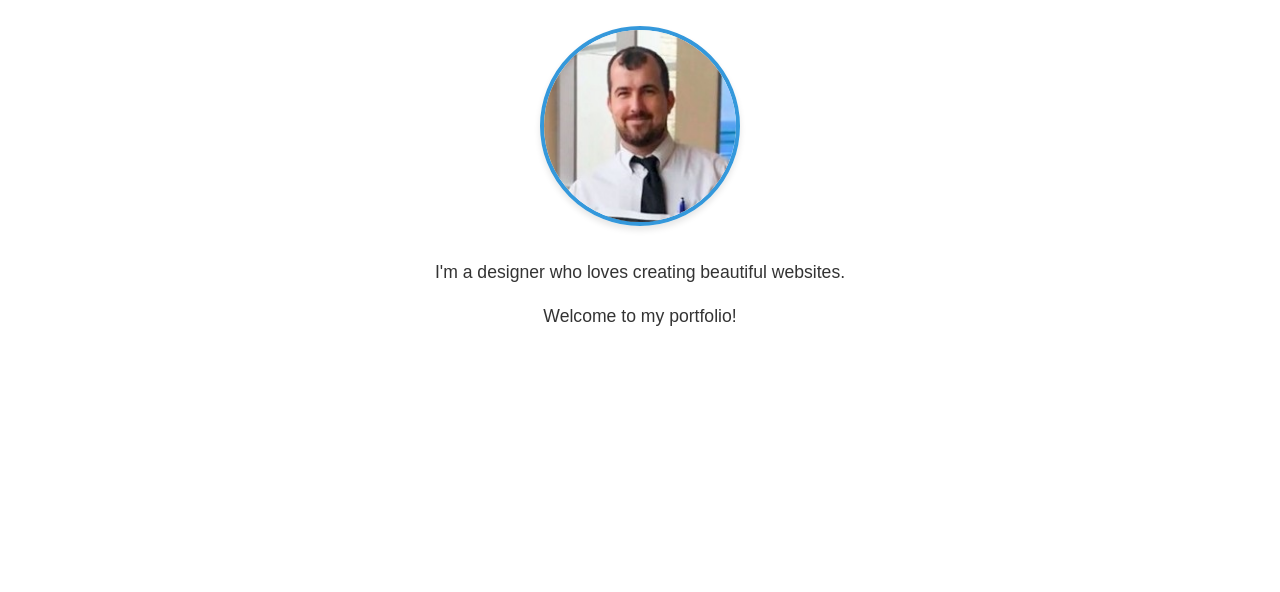
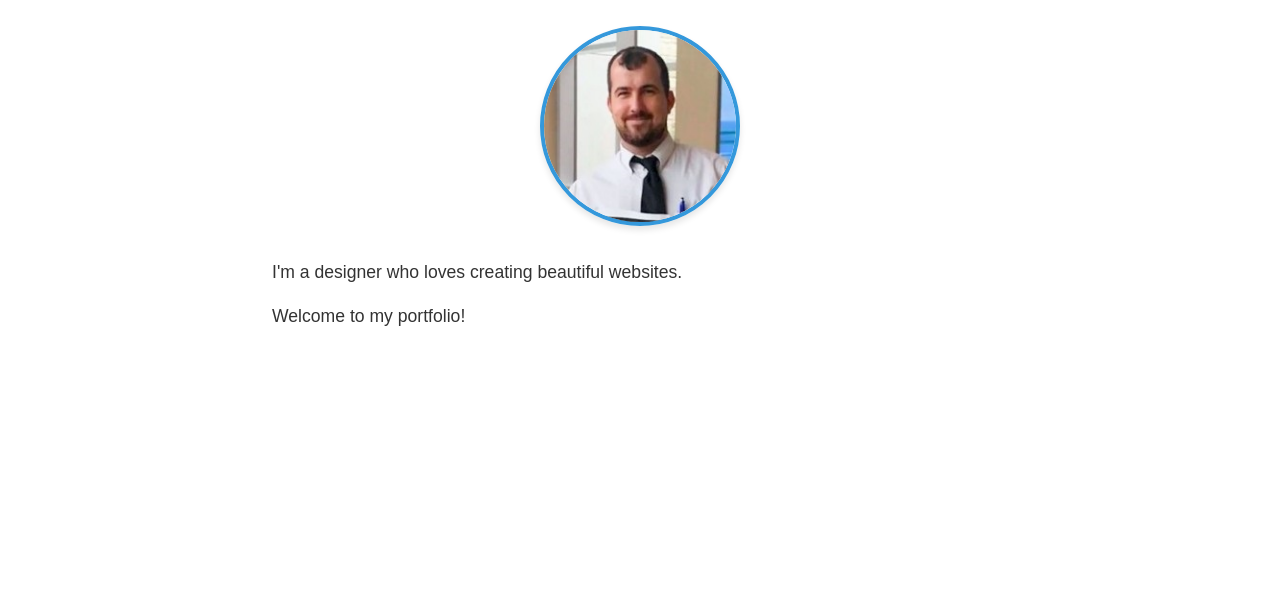
Before and after one commit to derekmaraszek/Website, a plain HTML site: page index.html in a window 1280 px wide. Shown: the part 208-800 px from the top of the page. Drawn offline with Linux system fonts and the light colour scheme.

Commit message:
Update styles.css

```diff
--- a/styles.css
+++ b/styles.css
@@ -32,8 +32,8 @@ nav a:hover {
 section {
     max-width: 800px;
     margin: 3rem auto;
-    padding: 2rem 3rem;
-    text-align: center;
+    padding: 2rem;
+    text-align: left;
 }
 
 h1 {
```
